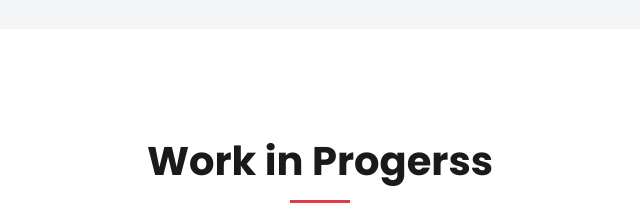
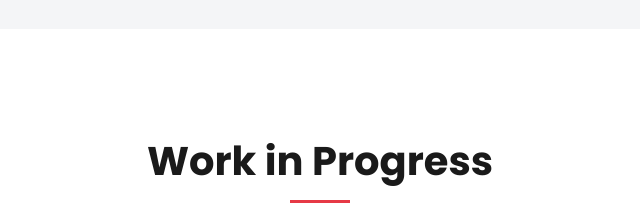
Before and after one commit to Rajputshubham07/SSCONSTRUCTION, a website: page index.html in a window 1280 px wide. Shown: the part 2380-2585 px from the top of the page, 320-960 px from the left. Drawn offline with Linux system fonts and the light colour scheme.

Commit message:
Update index.html and push changes

```diff
--- a/index.html
+++ b/index.html
@@ -1613,7 +1613,7 @@
     <section class="projects section-padding" id="projects">
         <div class="container">
             <div class="section-header fade-in-section">
-                <h2>Work in Progerss</h2>
+                <h2>Work in Progress</h2>
                 <p>Take a look at some of our finest completed projects showcasing our commitment to excellence.</p>
             </div>
 
```
